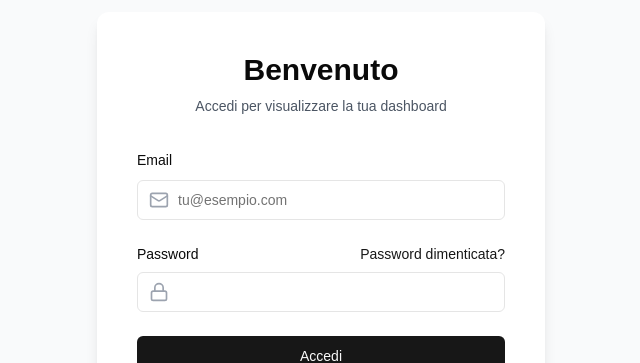
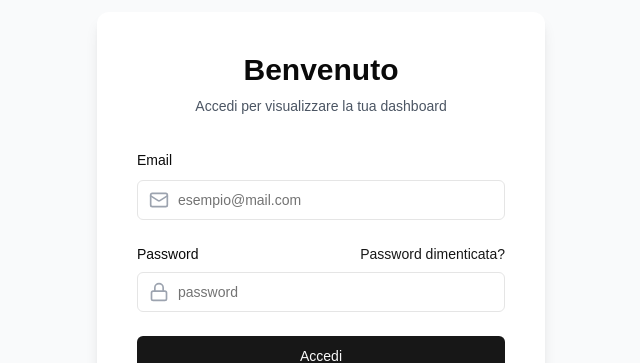
Before and after one commit to JesapIt/mockup-crm-cliente, a Next.js app: page / in a window 1280 px wide. Shown: the part 164-527 px from the top of the page, without its empty margins (319-959 px from the left). Built offline with nearby package versions, Linux system fonts and the light colour scheme.

Commit message:
Update login-form.tsx

```diff
--- a/components/login-form.tsx
+++ b/components/login-form.tsx
@@ -62,7 +62,7 @@ export function LoginForm() {
           <Input
             id="email"
             type="email"
-            placeholder="tu@esempio.com"
+            placeholder="esempio@mail.com"
             value={email}
             onChange={(e) => setEmail(e.target.value)}
             className="pl-10"
@@ -84,6 +84,7 @@ export function LoginForm() {
           <Input
             id="password"
             type="password"
+            placeholder="password"
             value={password}
             onChange={(e) => setPassword(e.target.value)}
             className="pl-10"
```
